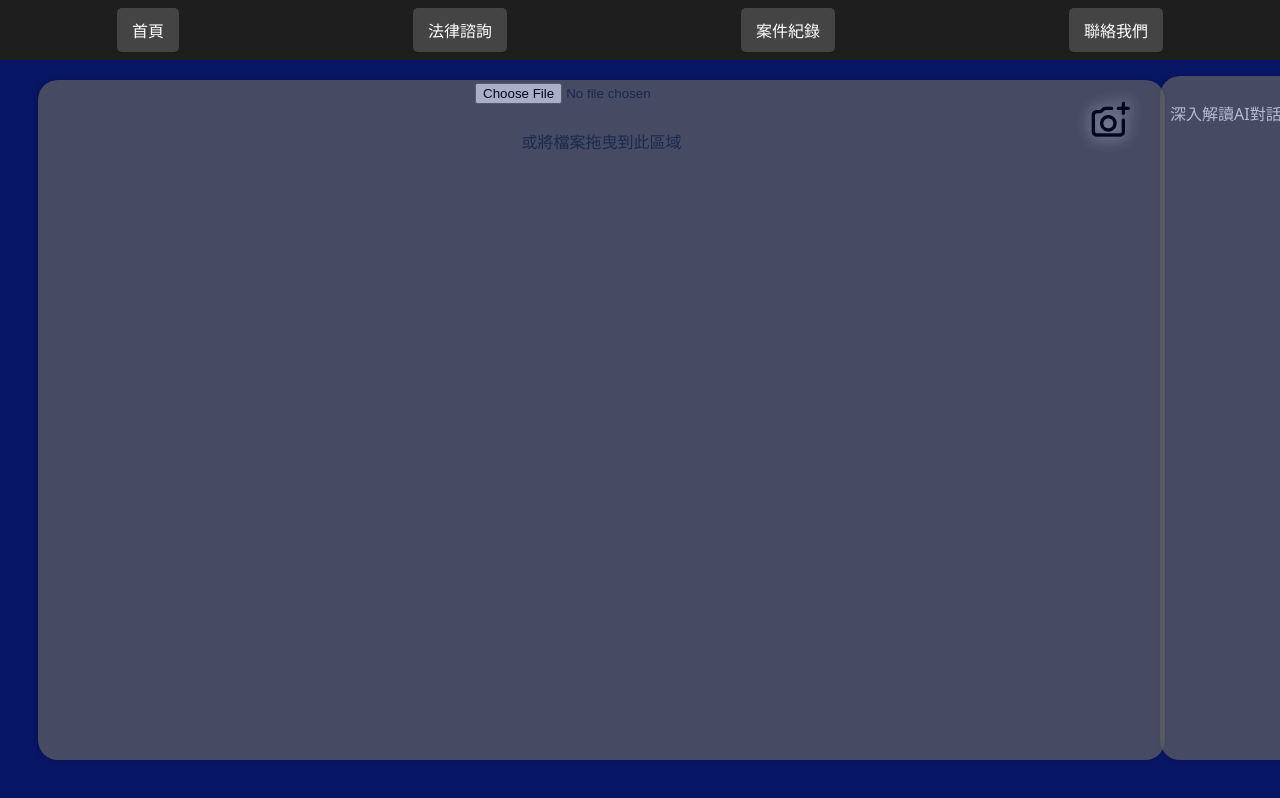
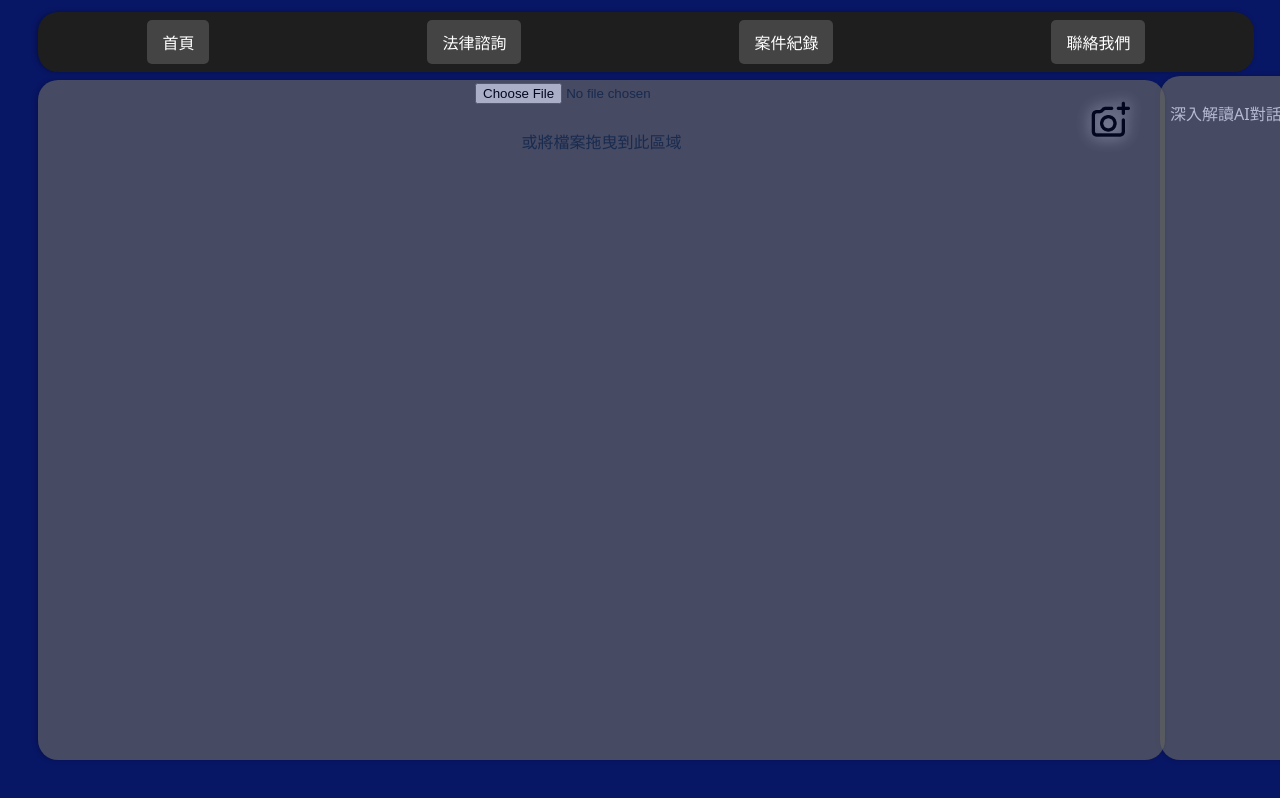
Before and after one commit to LiangYujunyi-2425/Legal_Advice_25-26, a React (Vite) app in the folder legal_advice_project/: page / in a window 1280 px wide. Built offline with nearby package versions, Linux system fonts and the light colour scheme; no server answers.

Commit message:
newversion

```diff
--- a/legal_advice_project/src/index.css
+++ b/legal_advice_project/src/index.css
@@ -167,9 +167,9 @@ button:focus-visible {
 
 .banner {
   position: fixed;
-  top: 0;
-  left: 0;
-  width: 100%;
+  top: 1.5%;
+  left: 3%;
+  width: 95%;
   height: 60px;
   background-color: #1e1e1e;
   display: flex;
@@ -177,6 +177,8 @@ button:focus-visible {
   align-items: center;
   z-index: 1000;
   transition: height 0.3s ease;
+  border-radius: 20px;
+  box-shadow: -2px 0 5px rgba(0, 0, 0, 0.3);
 }
 
 
```
